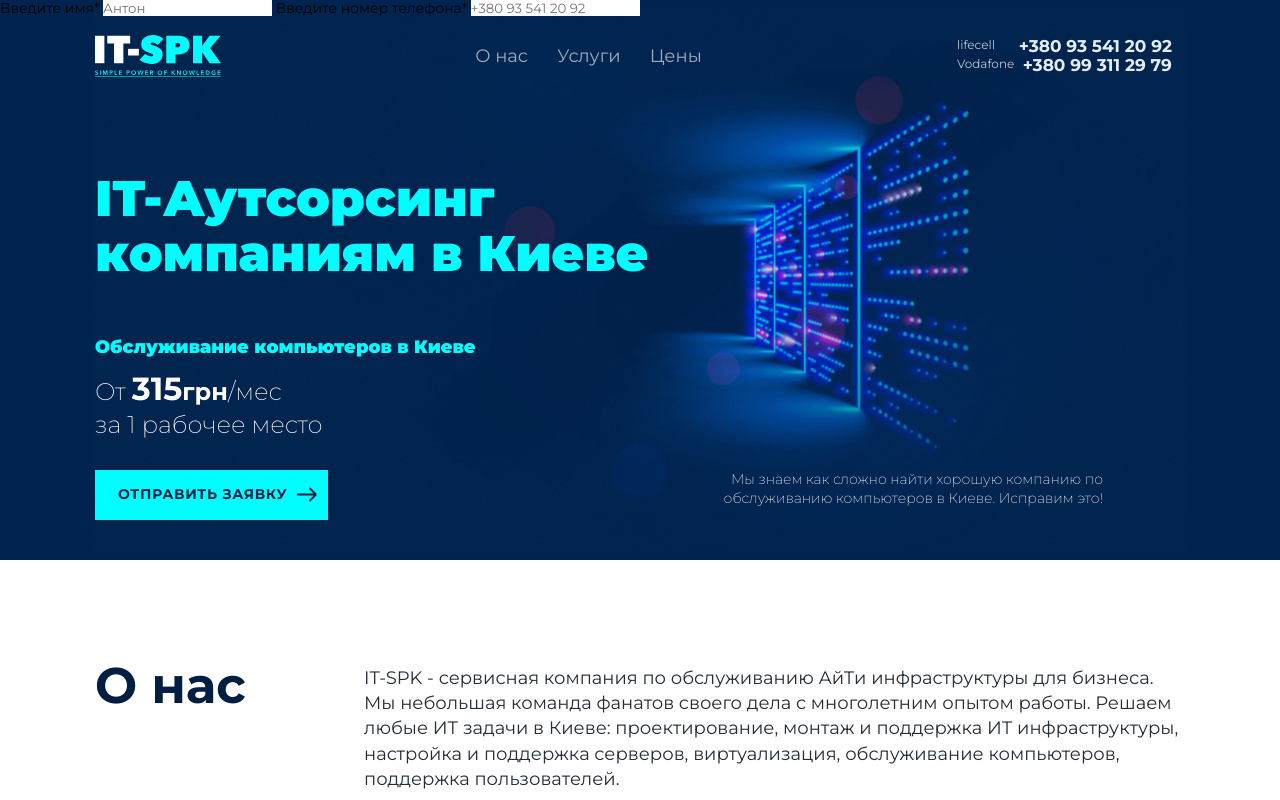
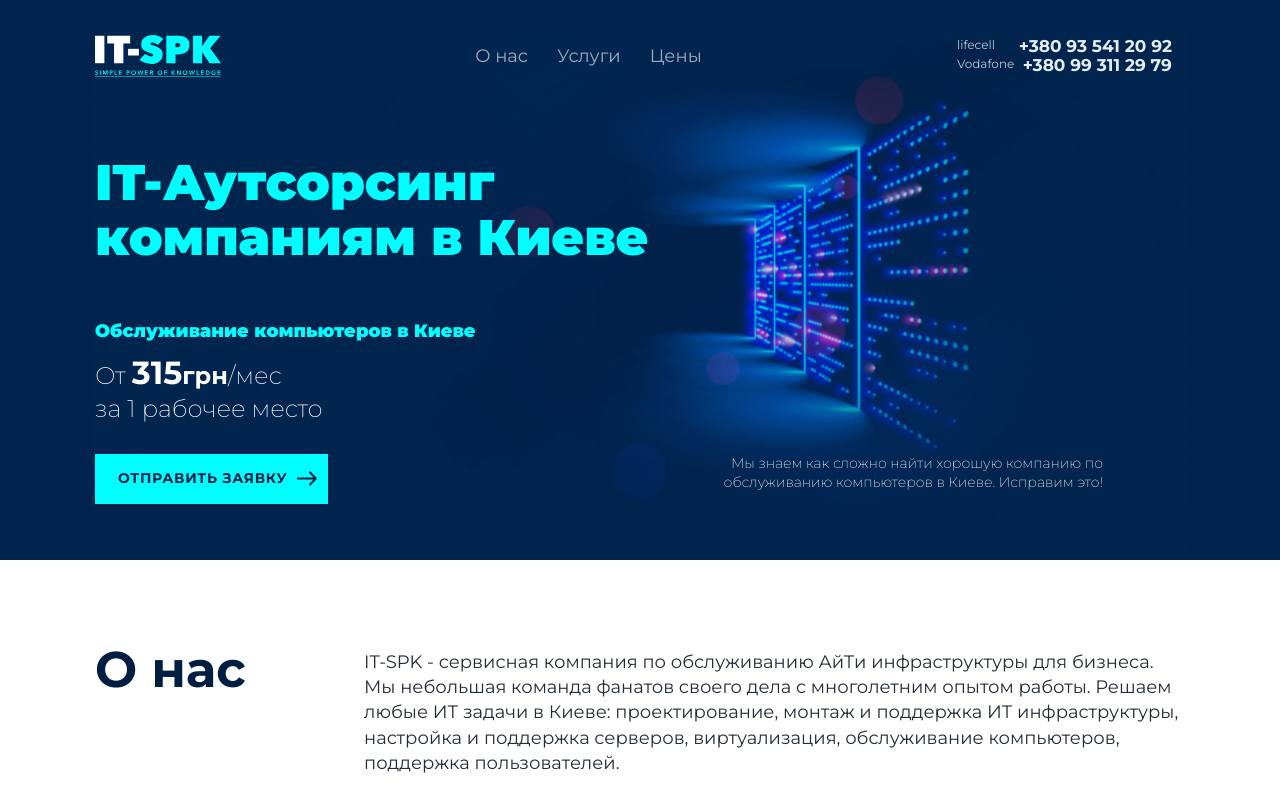
Before and after one commit to abdushukur0/it-spk, a plain HTML site: page index.html in a window 1280 px wide. Shown: the top 800 px of the page. Drawn offline with Linux system fonts and the light colour scheme; files whose address does not match are found by name.

Commit message:
updated index html

```diff
--- a/index.html
+++ b/index.html
@@ -48,14 +48,6 @@
         </div>
       </div>
     </header>
-    <div class="form">
-      <form action="#">
-        <label for="name"> Введите имя*</label>
-        <input type="text" name="name" placeholder="Антон">
-        <label for="tell"> Введите номер телефона*</label>
-        <input type="text" name="name" placeholder="+380 93 541 20 92">
-      </form>
-    </div>
     <main class="page">
       <div class="page__container container">
         <div class="page__body">
```
